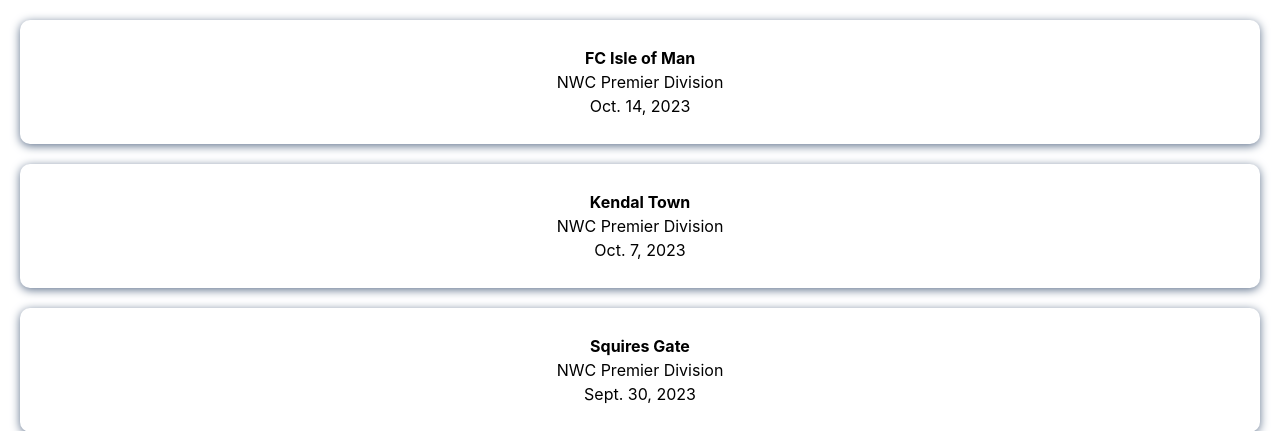
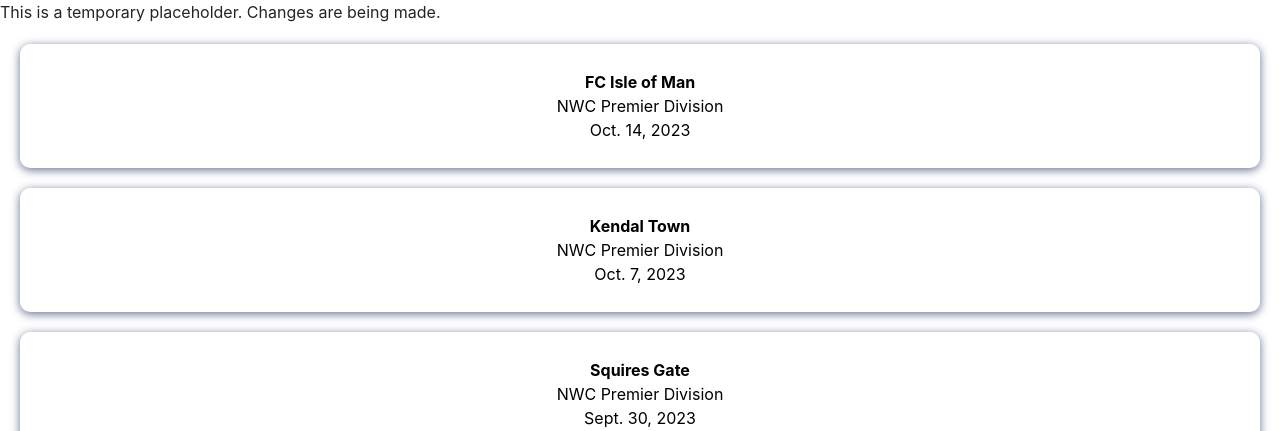
Before and after one commit to yanader/watchingwest, a Django app: page /watchingwest/ in a window 1280 px wide. Shown: the part 56-487 px from the top of the page. Run offline with Django 4.2, Linux system fonts and the light colour scheme; data comes from the database, SQL or seed files in the repository.

Commit message:
test update

```diff
--- a/westaway/templates/westaway/index.html
+++ b/westaway/templates/westaway/index.html
@@ -2,6 +2,7 @@
 
 {% block body %}
 
+<p>This is a temporary placeholder. Changes are being made.</p>
 
 {% for entry in entries %}
 <a class="entry-link" href="{% url 'westaway:entry' entry.id %}">
```
